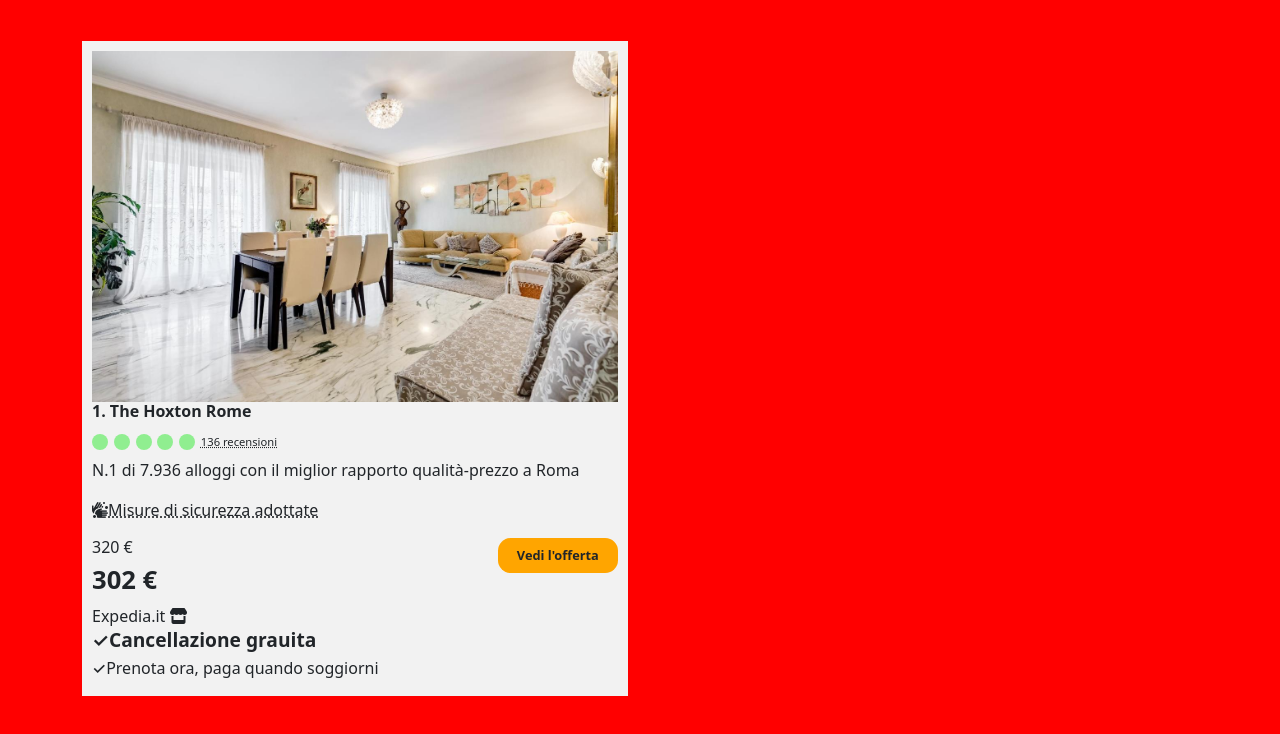
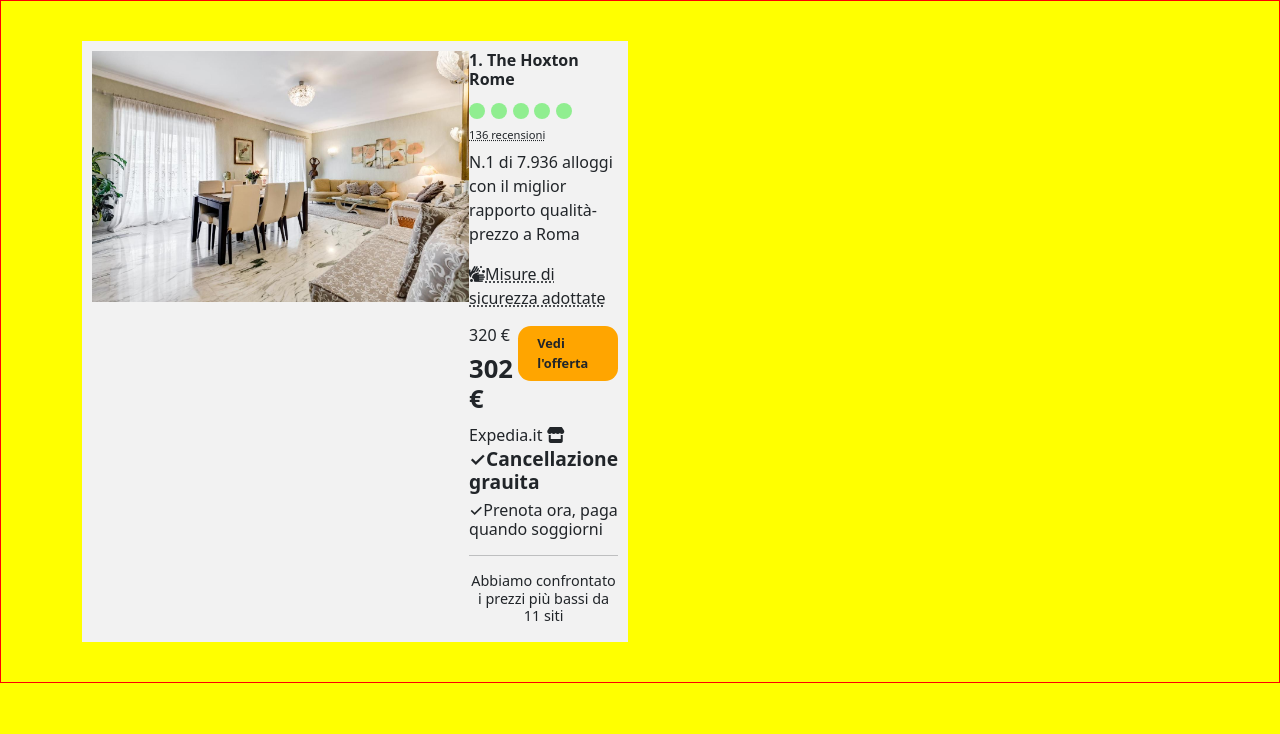
Before and after one commit to jacoposergio/htmlcss-microlayout, a plain HTML site: page index.html in a window 1280 px wide. Drawn offline with nearby package versions, Linux system fonts and the light colour scheme.

Commit message:
card done

```diff
--- a/css/style.css
+++ b/css/style.css
@@ -114,11 +114,47 @@ section {
     font-size: 1rem;
 }
 
-
-
 /* last info   */
 
 .last-info h4{
     text-align: center;
     font-size: 0.9rem;
 }
+
+
+/* MD  */
+@media screen and (min-width:  768px) {
+
+    body{
+        background-color: PURPLE;
+    }
+
+/* LG */
+
+@media screen and (min-width:  992px) {
+
+    body{
+        background-color: GREEN;
+    }
+
+
+
+
+
+
+
+
+/* XL */
+@media screen and (min-width: 1200px) {
+
+   body{
+       background-color: yellow;
+   }
+
+    .product-card{
+        display: flex;
+    }
+
+
+
+}
--- a/index.html
+++ b/index.html
@@ -51,9 +51,15 @@
                                                 </div>
                                                 <a href="#">Expedia.it <i class="fa-solid fa-store"></i></a>
                                             </div>
+                                            <!-- product features  -->
                                             <div class="product-features">
                                                <h3>&check;Cancellazione grauita</h3>
                                                 <h4>&check;Prenota ora, paga quando soggiorni</h4>
+                                            </div>
+                                            <!-- last info  -->
+                                            <div class="last-info">
+                                                <hr>
+                                                <h4>Abbiamo confrontato i prezzi più bassi da 11 siti</h4>
                                             </div>
                                         </div>
                                      </div>
```
